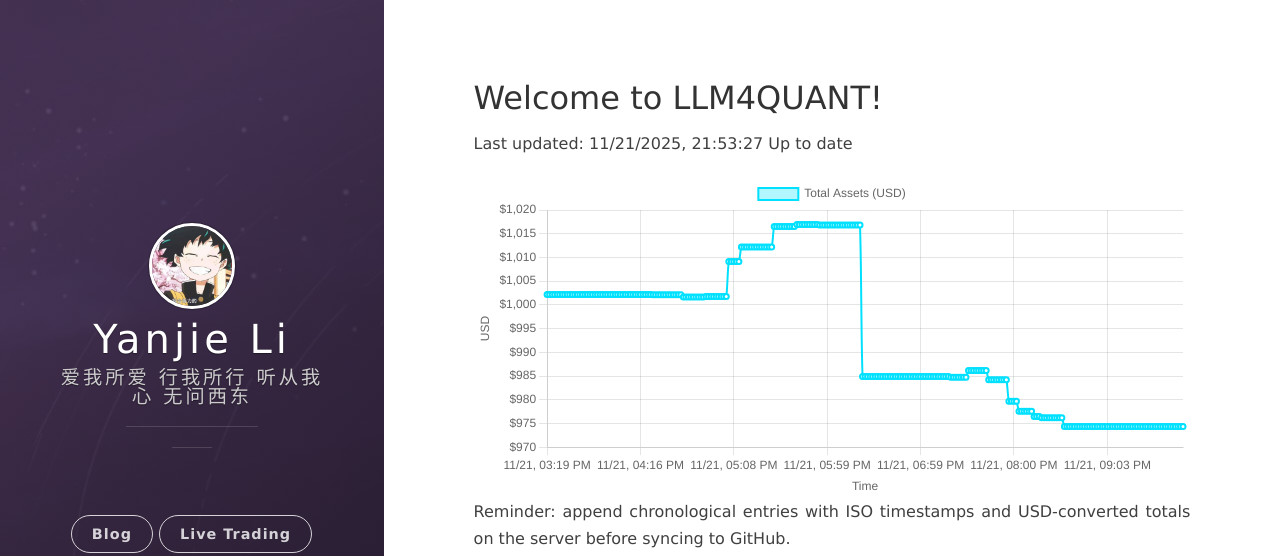
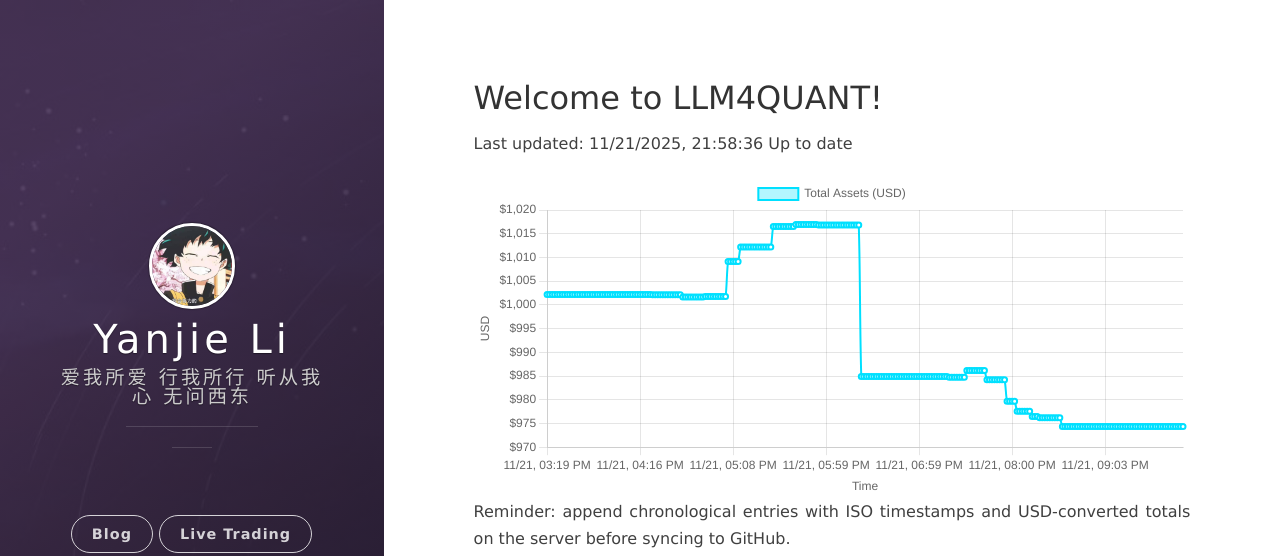
Before and after one commit to leeyegy/leeyegy.github.io, a Jekyll site: the page built from live-trading.html, in a window 1280 px wide. Shown: the top 556 px of the page. Built offline with Jekyll 4.4.1, drawn with Linux system fonts in a browser that asks for light colours; nearby versions of some CDN libraries.

Commit message:
AccountMonitor: update balance history 2025-11-22T05:58:36+08:00

```diff
--- a/assets/data/binance/balance-history.json
+++ b/assets/data/binance/balance-history.json
@@ -1,5 +1,5 @@
 {
-  "generatedAt": "2025-11-22T05:53:27+08:00",
+  "generatedAt": "2025-11-22T05:58:36+08:00",
   "asset": "total_usd_value",
   "history": [
     {
@@ -1013,6 +1013,10 @@
     {
       "timestamp": "2025-11-22T05:53:27+08:00",
       "totalUsd": 974.36593718
+    },
+    {
+      "timestamp": "2025-11-22T05:58:36+08:00",
+      "totalUsd": 974.36593718
     }
   ]
 }
```
